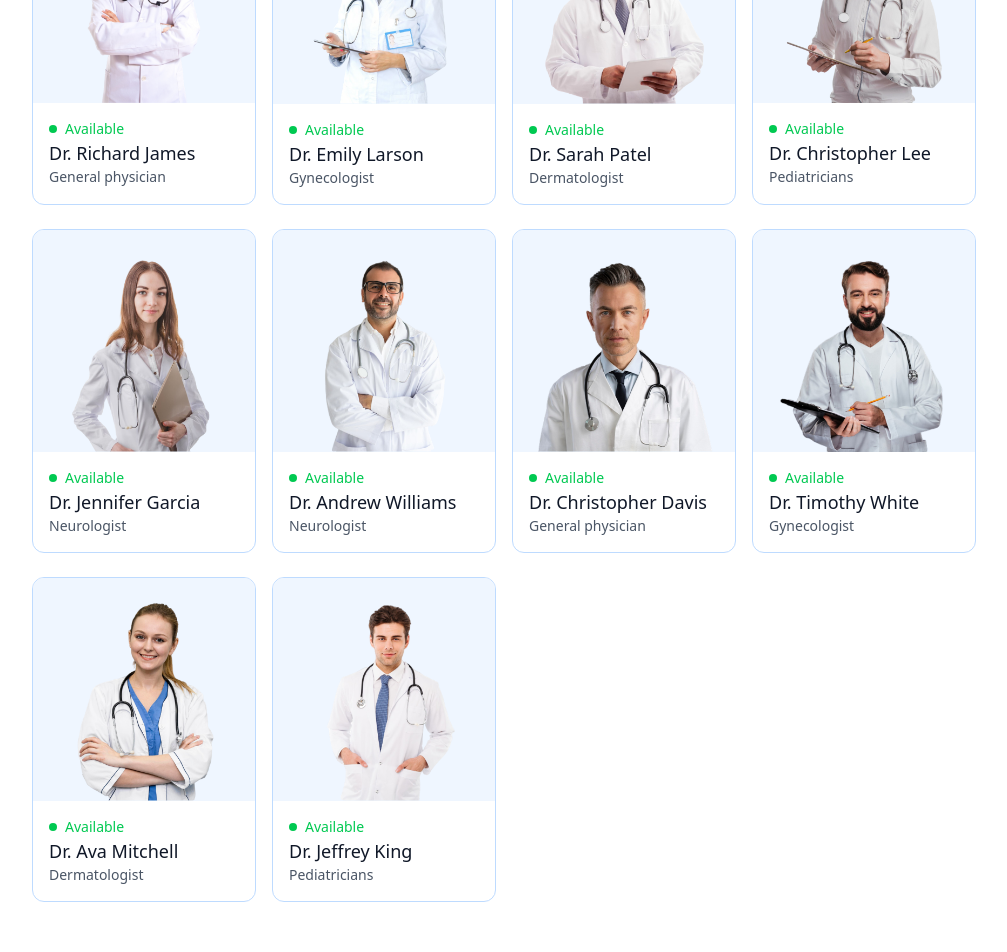
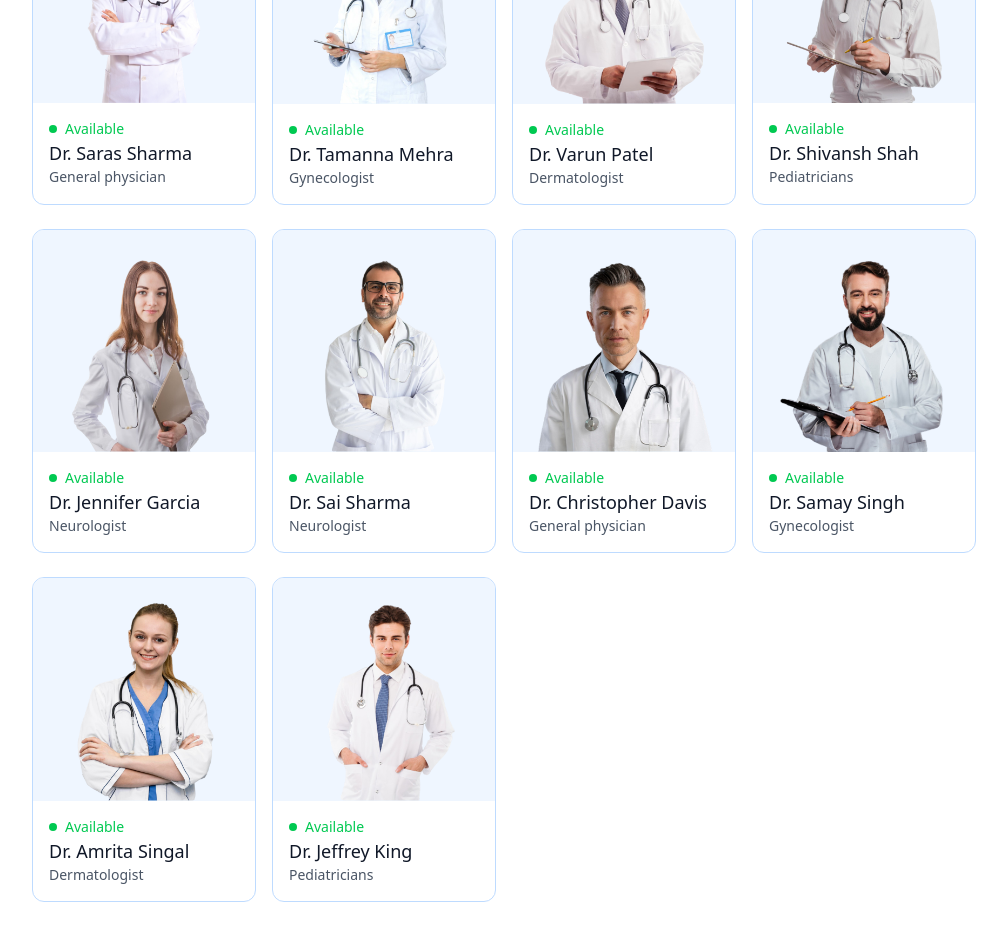
Before and after one commit to kusumag004/Doctor-Appointment-Booking, a React app in the folder frontend/: page / in a window 1280 px wide. Shown: the part 1260-2212 px from the top of the page, without its empty margins (136-1143 px from the left). Built offline with nearby package versions, Linux system fonts and the light colour scheme; the HTML template or start-up script is replaced by a standard one.

Commit message:
Some styling changes

```diff
--- a/frontend/src/assets/assets.js
+++ b/frontend/src/assets/assets.js
@@ -88,7 +88,7 @@ export const specialityData = [
 export const doctors = [
     {
         _id: 'doc1',
-        name: 'Dr. Richard James',
+        name: 'Dr. Saras Sharma',
         image: doc1,
         speciality: 'General physician',
         degree: 'MBBS',
@@ -102,12 +102,12 @@ export const doctors = [
     },
     {
         _id: 'doc2',
-        name: 'Dr. Emily Larson',
+        name: 'Dr. Tamanna Mehra',
         image: doc2,
         speciality: 'Gynecologist',
         degree: 'MBBS',
         experience: '3 Years',
-        about: 'Dr. Davis has a strong commitment to delivering comprehensive medical care, focusing on preventive medicine, early diagnosis, and effective treatment strategies. Dr. Davis has a strong commitment to delivering comprehensive medical care, focusing on preventive medicine, early diagnosis, and effective treatment strategies.',
+        about: 'Dr. Mehra has a strong commitment to delivering comprehensive medical care, focusing on preventive medicine, early diagnosis, and effective treatment strategies. Dr. Davis has a strong commitment to delivering comprehensive medical care, focusing on preventive medicine, early diagnosis, and effective treatment strategies.',
         fees: 60,
         address: {
             line1: '27th Cross, Richmond',
@@ -116,12 +116,12 @@ export const doctors = [
     },
     {
         _id: 'doc3',
-        name: 'Dr. Sarah Patel',
+        name: 'Dr. Varun Patel',
         image: doc3,
         speciality: 'Dermatologist',
         degree: 'MBBS',
         experience: '1 Years',
-        about: 'Dr. Davis has a strong commitment to delivering comprehensive medical care, focusing on preventive medicine, early diagnosis, and effective treatment strategies. Dr. Davis has a strong commitment to delivering comprehensive medical care, focusing on preventive medicine, early diagnosis, and effective treatment strategies.',
+        about: 'Dr. Patel has a strong commitment to delivering comprehensive medical care, focusing on preventive medicine, early diagnosis, and effective treatment strategies. Dr. Davis has a strong commitment to delivering comprehensive medical care, focusing on preventive medicine, early diagnosis, and effective treatment strategies.',
         fees: 30,
         address: {
             line1: '37th Cross, Richmond',
@@ -130,12 +130,12 @@ export const doctors = [
     },
     {
         _id: 'doc4',
-        name: 'Dr. Christopher Lee',
+        name: 'Dr. Shivansh Shah',
         image: doc4,
         speciality: 'Pediatricians',
         degree: 'MBBS',
         experience: '2 Years',
-        about: 'Dr. Davis has a strong commitment to delivering comprehensive medical care, focusing on preventive medicine, early diagnosis, and effective treatment strategies. Dr. Davis has a strong commitment to delivering comprehensive medical care, focusing on preventive medicine, early diagnosis, and effective treatment strategies.',
+        about: 'Dr. Shah has a strong commitment to delivering comprehensive medical care, focusing on preventive medicine, early diagnosis, and effective treatment strategies. Dr. Davis has a strong commitment to delivering comprehensive medical care, focusing on preventive medicine, early diagnosis, and effective treatment strategies.',
         fees: 40,
         address: {
             line1: '47th Cross, Richmond',
@@ -158,12 +158,12 @@ export const doctors = [
     },
     {
         _id: 'doc6',
-        name: 'Dr. Andrew Williams',
+        name: 'Dr. Sai Sharma',
         image: doc6,
         speciality: 'Neurologist',
         degree: 'MBBS',
         experience: '4 Years',
-        about: 'Dr. Davis has a strong commitment to delivering comprehensive medical care, focusing on preventive medicine, early diagnosis, and effective treatment strategies. Dr. Davis has a strong commitment to delivering comprehensive medical care, focusing on preventive medicine, early diagnosis, and effective treatment strategies.',
+        about: 'Dr. Sai has a strong commitment to delivering comprehensive medical care, focusing on preventive medicine, early diagnosis, and effective treatment strategies. Dr. Davis has a strong commitment to delivering comprehensive medical care, focusing on preventive medicine, early diagnosis, and effective treatment strategies.',
         fees: 50,
         address: {
             line1: '57th Cross, Richmond',
@@ -186,12 +186,12 @@ export const doctors = [
     },
     {
         _id: 'doc8',
-        name: 'Dr. Timothy White',
+        name: 'Dr. Samay Singh',
         image: doc8,
         speciality: 'Gynecologist',
         degree: 'MBBS',
         experience: '3 Years',
-        about: 'Dr. Davis has a strong commitment to delivering comprehensive medical care, focusing on preventive medicine, early diagnosis, and effective treatment strategies. Dr. Davis has a strong commitment to delivering comprehensive medical care, focusing on preventive medicine, early diagnosis, and effective treatment strategies.',
+        about: 'Dr. Singh has a strong commitment to delivering comprehensive medical care, focusing on preventive medicine, early diagnosis, and effective treatment strategies. Dr. Davis has a strong commitment to delivering comprehensive medical care, focusing on preventive medicine, early diagnosis, and effective treatment strategies.',
         fees: 60,
         address: {
             line1: '27th Cross, Richmond',
@@ -200,12 +200,12 @@ export const doctors = [
     },
     {
         _id: 'doc9',
-        name: 'Dr. Ava Mitchell',
+        name: 'Dr. Amrita Singal',
         image: doc9,
         speciality: 'Dermatologist',
         degree: 'MBBS',
         experience: '1 Years',
-        about: 'Dr. Davis has a strong commitment to delivering comprehensive medical care, focusing on preventive medicine, early diagnosis, and effective treatment strategies. Dr. Davis has a strong commitment to delivering comprehensive medical care, focusing on preventive medicine, early diagnosis, and effective treatment strategies.',
+        about: 'Dr. Singal has a strong commitment to delivering comprehensive medical care, focusing on preventive medicine, early diagnosis, and effective treatment strategies. Dr. Davis has a strong commitment to delivering comprehensive medical care, focusing on preventive medicine, early diagnosis, and effective treatment strategies.',
         fees: 30,
         address: {
             line1: '37th Cross, Richmond',
@@ -228,12 +228,12 @@ export const doctors = [
     },
     {
         _id: 'doc11',
-        name: 'Dr. Zoe Kelly',
+        name: 'Dr. Vaigyanika Dviwedi',
         image: doc11,
         speciality: 'Neurologist',
         degree: 'MBBS',
         experience: '4 Years',
-        about: 'Dr. Davis has a strong commitment to delivering comprehensive medical care, focusing on preventive medicine, early diagnosis, and effective treatment strategies. Dr. Davis has a strong commitment to delivering comprehensive medical care, focusing on preventive medicine, early diagnosis, and effective treatment strategies.',
+        about: 'Dr. Dviwedi has a strong commitment to delivering comprehensive medical care, focusing on preventive medicine, early diagnosis, and effective treatment strategies. Dr. Davis has a strong commitment to delivering comprehensive medical care, focusing on preventive medicine, early diagnosis, and effective treatment strategies.',
         fees: 50,
         address: {
             line1: '57th Cross, Richmond',
@@ -242,12 +242,12 @@ export const doctors = [
     },
     {
         _id: 'doc12',
-        name: 'Dr. Patrick Harris',
+        name: 'Dr. Samarth Mathur',
         image: doc12,
         speciality: 'Neurologist',
         degree: 'MBBS',
         experience: '4 Years',
-        about: 'Dr. Davis has a strong commitment to delivering comprehensive medical care, focusing on preventive medicine, early diagnosis, and effective treatment strategies. Dr. Davis has a strong commitment to delivering comprehensive medical care, focusing on preventive medicine, early diagnosis, and effective treatment strategies.',
+        about: 'Dr. Mathur has a strong commitment to delivering comprehensive medical care, focusing on preventive medicine, early diagnosis, and effective treatment strategies. Dr. Davis has a strong commitment to delivering comprehensive medical care, focusing on preventive medicine, early diagnosis, and effective treatment strategies.',
         fees: 50,
         address: {
             line1: '57th Cross, Richmond',
@@ -256,12 +256,12 @@ export const doctors = [
     },
     {
         _id: 'doc13',
-        name: 'Dr. Chloe Evans',
+        name: 'Dr. Randhir Yadav',
         image: doc13,
         speciality: 'General physician',
         degree: 'MBBS',
         experience: '4 Years',
-        about: 'Dr. Davis has a strong commitment to delivering comprehensive medical care, focusing on preventive medicine, early diagnosis, and effective treatment strategies. Dr. Davis has a strong commitment to delivering comprehensive medical care, focusing on preventive medicine, early diagnosis, and effective treatment strategies.',
+        about: 'Dr. Yadav has a strong commitment to delivering comprehensive medical care, focusing on preventive medicine, early diagnosis, and effective treatment strategies. Dr. Davis has a strong commitment to delivering comprehensive medical care, focusing on preventive medicine, early diagnosis, and effective treatment strategies.',
         fees: 50,
         address: {
             line1: '17th Cross, Richmond',
--- a/frontend/src/index.css
+++ b/frontend/src/index.css
@@ -1,11 +1,6 @@
 @import "tailwindcss";
 
 
-@layer base {
-  .bg-primary {
-    background-color: #4913dd; /* Replace this with your color */
-  }
-}
 
 .active hr{
   @apply block
@@ -13,7 +8,7 @@
 
 @layer base {
   .bg-primary {
-    background-color: #4913dd; /* Replace this with your color */
+    background-color: #7151E5; /* Replace this with your color */
   }
 
   /* Custom grid template */
```
